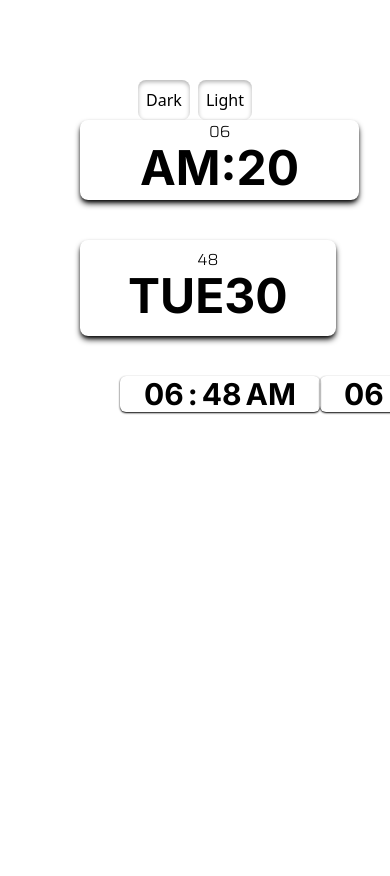
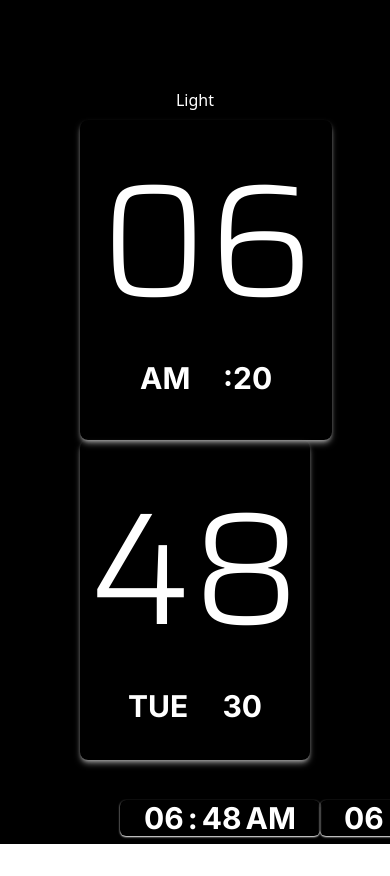
Before and after one commit to YUGE0/Clock, a React (Vite) app: page / in a window 390 px wide. Shown: the top 876 px of the page. Before the commit the page ends 844 px from the top, so only its background shows below. Built offline with nearby package versions, Linux system fonts and the light colour scheme.

Commit message:
Responsive Design

```diff
--- a/src/App.jsx
+++ b/src/App.jsx
@@ -8,11 +8,11 @@ import Nav from './Nav'
 function App() {
 
   return (
-    <div className="px-20 py-20 dark:bg-black">
+    <div className="px-20 py-20 dark:bg-black h-screen">
       <div>
-        <Nav/>
+        <Nav />
       </div>
-      <div className="flex gap-10 justify-evenly flex-wrap items-center">
+      <div className="flex justify-evenly flex-wrap items-center">
         <Hour/>
         <Minute/>
       </div>
--- a/src/Hour.jsx
+++ b/src/Hour.jsx
@@ -30,13 +30,13 @@ export default function Hour() {
   }
 
   return (
-    <div className="shadow-black dark:shadow-white/50 shadow-md px-5 rounded-lg w-100">
-        <div className="flex justify-around">
-          <h1 className="xl:text-Big md:text-Mid font-Sa font-light dark:text-white">{currentHour}</h1>
+    <div className="shadow-black dark:shadow-white/50 shadow-md px-5 rounded-lg xl:w-102 xl:h-102 lg:w-101 lg:h-101 md:w-100 md:h-100 w-99 h-99">
+        <div className="flex justify-center">
+          <h1 className="xl:text-Big lg:text-Mid md:text-Lit text-Ef font-Sa font-light dark:text-white">{currentHour}</h1>
         </div>
         <div className="px-10 flex justify-between">
-          <h1 className="pb-2 text-5xl font-bold font-inter dark:text-white">{currentAmPM}</h1>
-          <h1 className="pb-2 text-5xl font-bold font-inter dark:text-white">:{currentSec}</h1>
+          <h1 className="pb-2 md:text-5xl text-3xl font-bold font-inter dark:text-white">{currentAmPM}</h1>
+          <h1 className="pb-2 md:text-5xl text-3xl font-bold font-inter dark:text-white">:{currentSec}</h1>
         </div>
     </div>
   )
--- a/src/Minute.jsx
+++ b/src/Minute.jsx
@@ -36,13 +36,13 @@ export default function Minute() {
   }
 
   return (
-    <div className="shadow-black dark:shadow-white/50 shadow-md p-2 rounded-lg w-100">
-        <div className="flex justify-around">
-          <h1 className="xl:text-Big md:text-Mid font-Sa font-light dark:text-white">{currentMinute}</h1>
+    <div className="shadow-black dark:shadow-white/50 shadow-md p-2 rounded-lg xl:w-102 xl:h-102 lg:w-101 lg:h-101 md:w-100 md:h-100 w-99 h-99">
+        <div className="flex justify-center">
+          <h1 className="xl:text-Big lg:text-Mid md:text-Lit text-Ef font-Sa font-light dark:text-white">{currentMinute}</h1>
         </div>
         <div className="px-10 flex justify-between">
-          <h1 className="pb-2 text-5xl font-bold font-inter dark:text-white">{currentDay}</h1>
-          <h1 className="pb-2 text-5xl font-bold font-inter dark:text-white">{currentDate}</h1>
+          <h1 className="pb-2 md:text-5xl text-3xl font-bold font-inter dark:text-white">{currentDay}</h1>
+          <h1 className="pb-2 md:text-5xl text-3xl font-bold font-inter dark:text-white">{currentDate}</h1>
         </div>
     </div>
   )
--- a/src/Nav.jsx
+++ b/src/Nav.jsx
@@ -2,7 +2,7 @@ import {useEffect,useState,React} from 'react'
 
 export default function Nav() {
 
-    const[theme,setTheme] = useState("dark")
+    const[theme,setTheme] = useState("Dark")
     console.log(theme);
     const element = document.documentElement
 
@@ -21,8 +21,9 @@ export default function Nav() {
 
   return (
     <div className="flex gap-2 justify-center">
-      <button className="p-2 shadow-inner shadow-black/30 rounded-lg hover:bg-black/70 hover:text-white dark:text-white" onClick={()=>{setTheme("Dark")}}>Dark</button>
-      <button className="p-2 shadow-inner shadow-black/30 rounded-lg hover:bg-blue-300/50 dark:text-white" onClick={()=>{setTheme("Light")}}>Light</button>
+    {theme==="Dark" && <button className="p-2 shadow-inner shadow-black/30 rounded-lg hover:bg-blue-300/50 dark:text-white" onClick={()=>{setTheme("Light")}}>Light</button>}
+    {theme==="Light" && <button className="p-2 shadow-inner shadow-black/30 rounded-lg hover:bg-black/70 hover:text-white dark:text-white" onClick={()=>{setTheme("Dark")}}>Dark</button>}
+
     </div>
   )
 }
--- a/tailwind.config.js
+++ b/tailwind.config.js
@@ -7,12 +7,22 @@ export default {
   theme: {
     extend: {
       fontSize:{
-        Big:"30rem",
-        Mid:"25rem",
-        Lit:"",
+        Big:"23rem",
+        Mid:"20rem",
+        Lit:"16rem",
+        Ef:"10rem",
       },
       width:{
-        '100':'40rem',
+        '102':'30rem',
+        '101':'25rem',
+        '100':'22rem',
+        '99':'20rem',
+      },
+      height:{
+        '102':'42rem',
+        '101':'35rem',
+        '100':'28rem',
+        '99':'20rem',
       },
       fontFamily:{
         inter : '"Inter"',
```
Also changed, not shown: src/index.css (line endings or trailing spaces).
